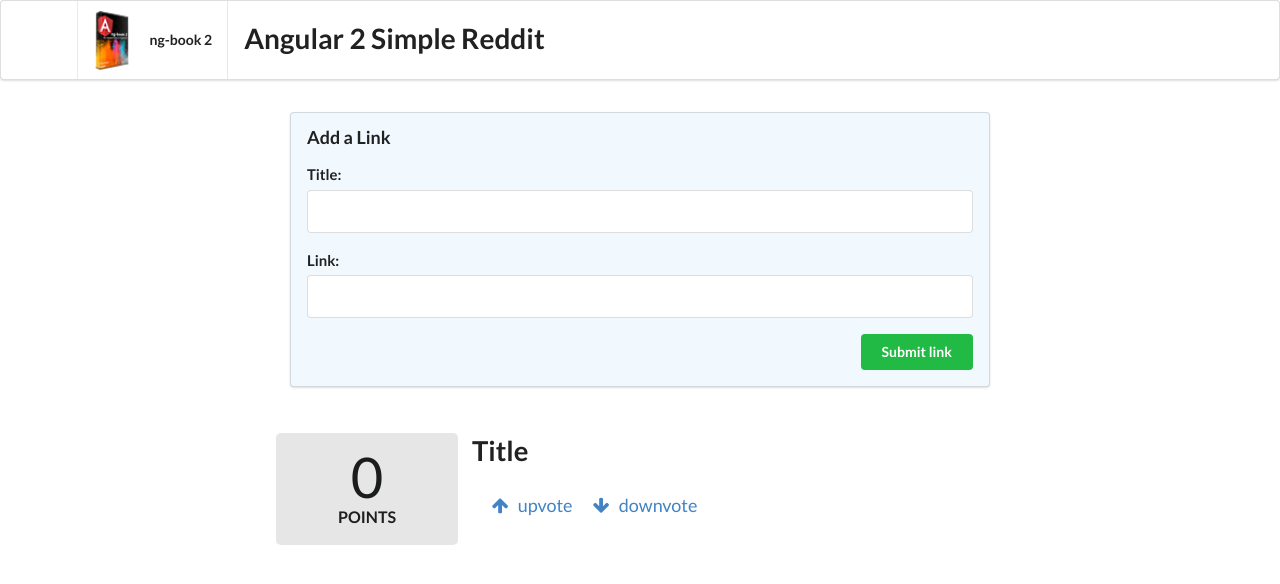
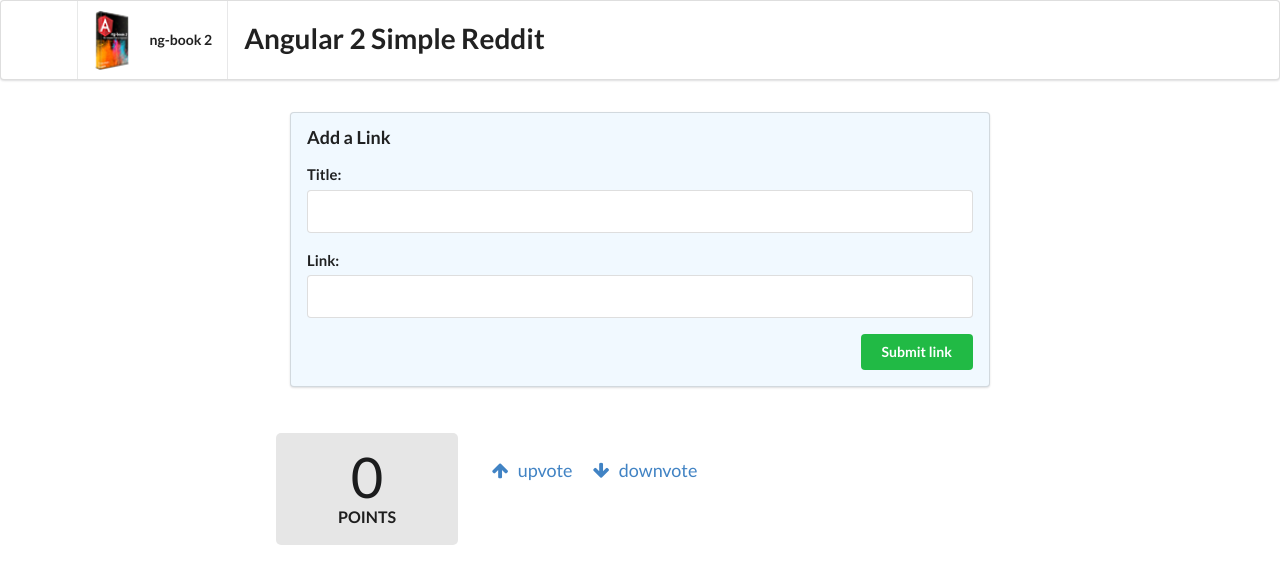
Before and after one commit to tmucha82/Angular2Reddit, an Angular app: page / in a window 1280 px wide. Shown: the top 584 px of the page. Built offline with nearby package versions, Linux system fonts and the light colour scheme.

Commit message:
article model

```diff
--- a/src/app/article/article.component.html
+++ b/src/app/article/article.component.html
@@ -1,7 +1,7 @@
 <div class="four wide column center aligned votes">
   <div class="ui statistic">
     <div class="value">
-      {{votes}}
+      {{article.votes}}
     </div>
     <div class="label">
       Points
@@ -9,7 +9,7 @@
   </div>
 </div>
 <div class="twelve wide column">
-  <a class="ui large header" href="{{ link }}">
+  <a class="ui large header" href="{{ article.link }}">
     {{title}}
   </a>
   <ul class="ui big horizontal list voters">
--- a/src/app/article/article.component.ts
+++ b/src/app/article/article.component.ts
@@ -1,4 +1,5 @@
 import {Component, OnInit} from '@angular/core';
+import {Article} from "./article.model";
 
 @Component({
   selector: 'app-article',
@@ -9,23 +10,19 @@ import {Component, OnInit} from '@angular/core';
   }
 })
 export class ArticleComponent implements OnInit {
-  votes: number;
-  title: string;
-  link: string;
+  article: Article;
 
   constructor() {
-    this.votes = 0;
-    this.title = 'Title';
-    this.link = 'Link';
+    this.article = new Article('Title', 'Link');
   }
 
   voteUp(): boolean {
-    this.votes += 1;
+    this.article.voteUp();
     return false;
   }
 
   voteDown(): boolean {
-    this.votes -= 1;
+    this.article.voteDown();
     return false;
   }
 
--- /dev/null
+++ b/src/app/article/article.model.ts
@@ -0,0 +1,29 @@
+export class Article {
+  title: string;
+  link: string;
+  votes: number;
+
+  constructor(title: string, link: string, votes?: number) {
+    this.title = title;
+    this.link = link;
+    this.votes = votes || 0;
+  }
+
+  voteUp() {
+    this.votes += 1;
+  }
+
+  voteDown() {
+    this.votes -= 1;
+  }
+
+  domain(): string {
+    try {
+      const link: string = this.link.split('//')[1];
+      return link.split('/')[0];
+    } catch(err) {
+      return null;
+    }
+  }
+
+}
```
